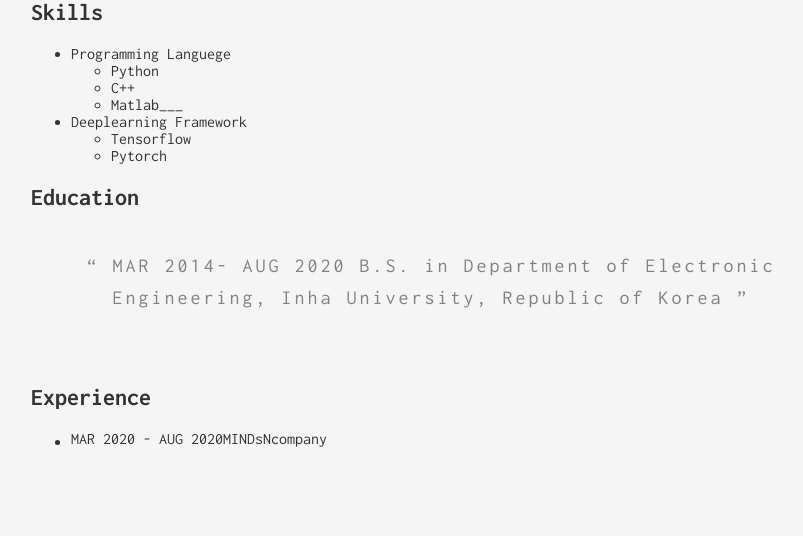
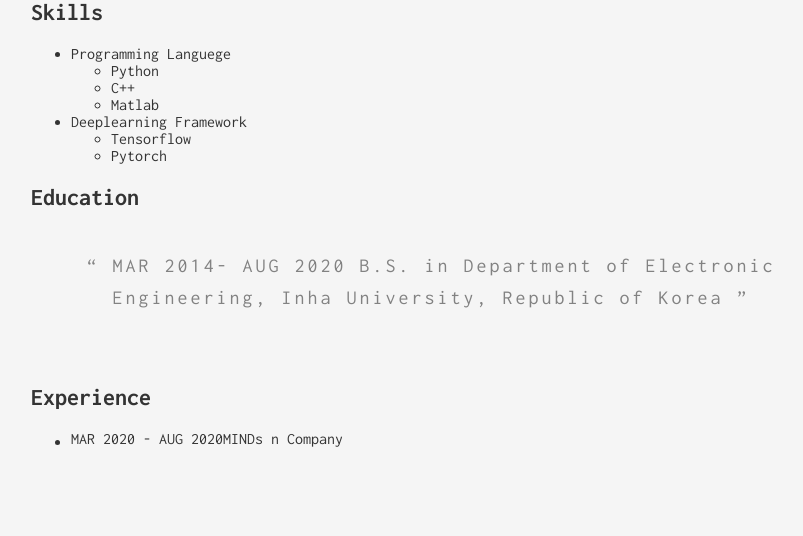
Before and after one commit to iseunghoon/iseunghoon.github.io, a Jekyll site: the page built from about.md, in a window 1280 px wide. Shown: the part 887-1423 px from the top of the page, without its empty margins (209-1012 px from the left). Built offline with Jekyll 4.4.1, drawn with Linux system fonts in a browser that asks for light colours.

Commit message:
Update about.md

```diff
--- a/about.md
+++ b/about.md
@@ -24,7 +24,7 @@ permalink: /about/
 * Programming Languege
   * Python
   * C++
-  * Matlab___
+  * Matlab
 
 
 * Deeplearning Framework
@@ -36,4 +36,4 @@ permalink: /about/
  >B.S. in Department of Electronic Engineering, Inha University, Republic of Korea
 
 ## Experience
-* MAR 2020 - AUG 2020 | MINDsNcompany
+* MAR 2020 - AUG 2020 | MINDs n Company
```
